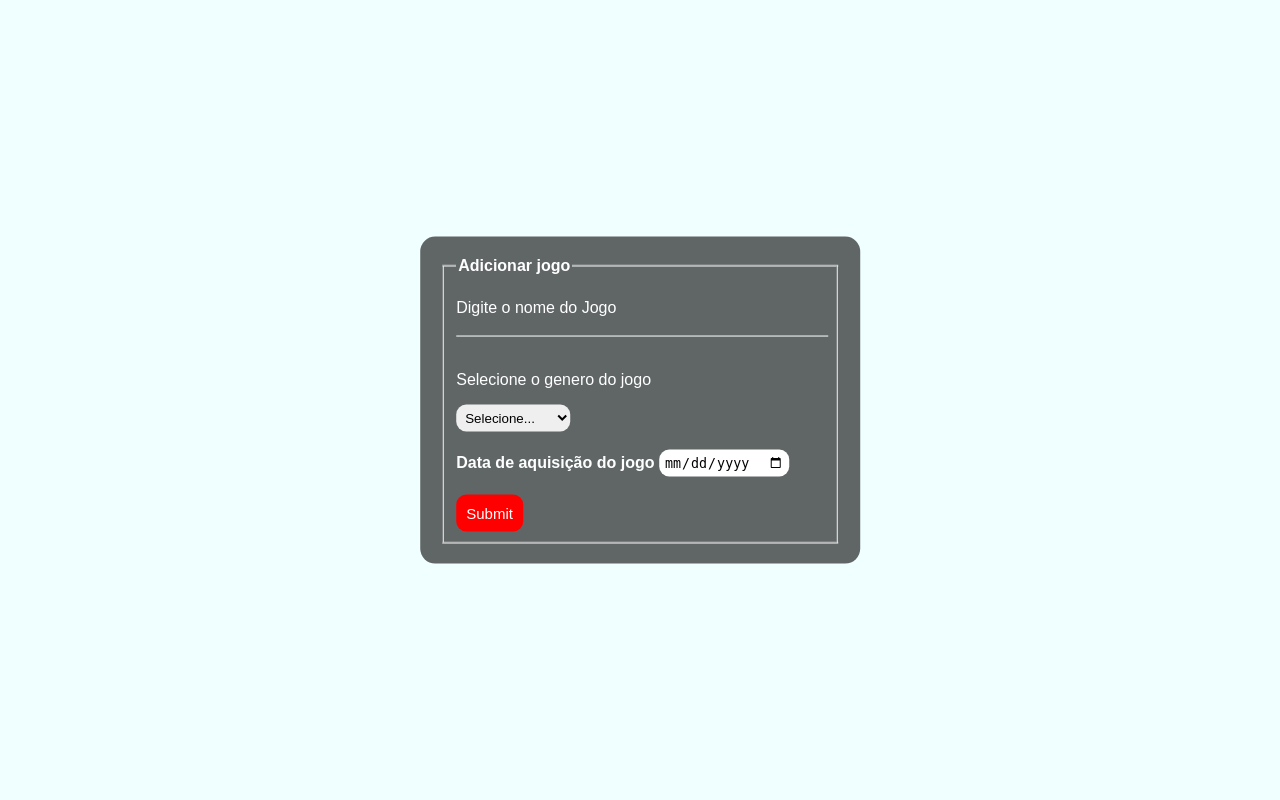
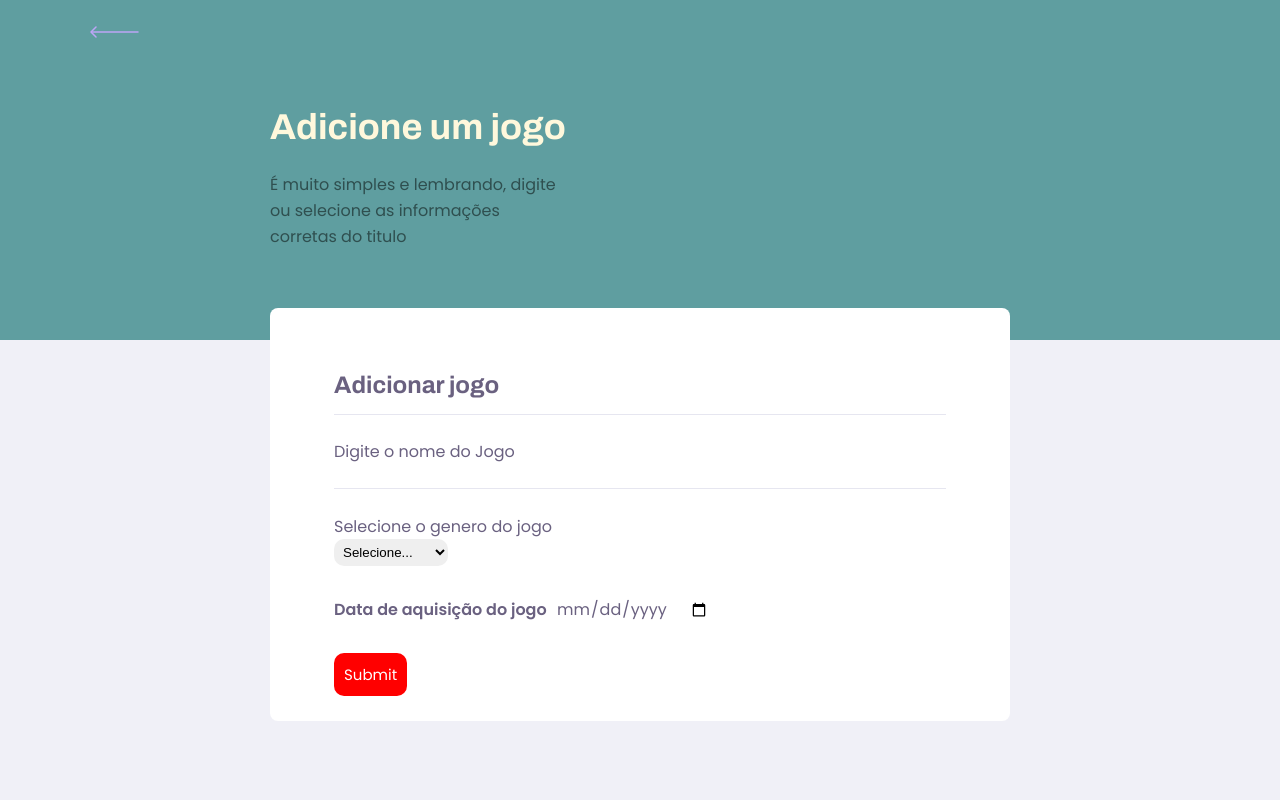
Before and after one commit to anderefelip/gamekeep, a Flask app: page /addgame in a window 1280 px wide. Run offline with Flask 2, Linux system fonts and the light colour scheme.

Commit message:
update CSS

```diff
--- a/archives/notas.txt
+++ b/archives/notas.txt
@@ -4,3 +4,5 @@ python app.py
 #ID error DELETE from db
 
 Preciso que cada usuario tenha sua propria biblioteca com seu login
+
+Precisor resolver erro botao voltar signup
--- a/static/css/addgame.css
+++ /dev/null
@@ -1,72 +0,0 @@
-body{
-    font-family: Arial, Helvetica, sans-serif;
-    background-color: azure;
-}
-
-.box{
-    position: absolute;
-    top: 50%;
-    left: 50%;
-    transform: translate(-50%,-50%);
-    background-color: rgba(0,0,0,0.6);
-    padding: 20px;
-    border-radius: 15px;
-    color: white;
-}
-
-.inputBox{
-    position: relative;
-}
-
-.inputUser{
-    background: none;
-    border: none;
-    border-bottom: 1px solid white;
-    outline: none;
-    color: white;
-    font-size: 15px;
-    width: 100%;
-}
-
-.labelInput{
-    position: absolute;
-    top: 0px;
-    left: 0px;
-    pointer-events: none;
-    transition: 0.5px;
-}
-
-.inputUser:focus ~ .labelInput, .inputUser:valid ~ .labelInput{
-    top: -20px;
-    font-size: 10px;
-}
-
-#genero{
-    border: none;
-    padding: 5px;
-    border-radius: 10px;
-    outline: none;
-    cursor: pointer;
-}
-
-#datainicio{
-    border: none;
-    padding: 5px;
-    border-radius: 10px;
-    outline: none;
-}
-
-#submit{
-    background-color:red;
-    border: none;
-    outline: none;
-    padding: 10px;
-    border-radius: 10px;
-    color:white;
-    font-size: 15px;
-    cursor: pointer;
-}
-
-#submit:hover{
-    background-color:blue;
-}
--- /dev/null
+++ b/static/css/main.css
@@ -0,0 +1,56 @@
+:root {
+    /*variedade cores css*/
+    --color-background: #F0F0F7;
+    --color-text-base: #6A6180;
+    --color-line-in-white: #E6E6F0;
+    --color-input-background: #F8F8FC;
+    --color-button-text: #FFFFFF;
+    --color-box-base: #FFFFFF;
+    --color-box-footer: #FAFAFC;
+    --color-small-info: #C1BCCC;
+    --color-header: cadetblue;
+    --color-text-header: cornsilk;
+
+    /*tamanho da fonte padrão: 16px - 100% - 1rem */
+    font-size: 60%;
+}
+
+* {
+    margin: 0;
+    padding: 0;
+    background-origin: border-box;
+}
+
+html, body {
+    height: 100vh;
+}
+
+body {
+    background: var(--color-background);
+    display: flex;
+    align-items: center;
+    justify-content: center;
+}
+
+body, input, button, textarea {
+    /*font: 500 1.6rem Poppins;*/
+    font-weight: 500;
+    font-family: Poppins;
+    font-size: 1.6rem;
+    color: var(--color-text-base);
+}
+
+#container {
+    width: 90vw;
+    max-width: 700px;
+}
+
+@media (min-width: 700px) {
+    :root {
+        font-size: 62.5%; /*todo 1rem vai ser relativo a 10px*/
+    }
+}
+
+* {
+    box-sizing: border-box;
+}
--- /dev/null
+++ b/static/css/partials/addgame.css
@@ -0,0 +1,91 @@
+#addgame #container {
+    width: 100vw;
+    height: 100vh;
+}
+
+#addgame .page-header .header-content {
+    margin-bottom: 6.4rem;
+}
+
+#addgame main {
+    background: var(--color-box-base);
+    width: 100%;
+    max-width: 74rem;
+    border-radius: 0.8rem;
+    margin: -3.2rem auto 3.2rem;
+    padding-top: 6.4rem;
+}
+
+#addgame fieldset {
+    border: none;
+    padding: 0 2.4rem;
+}
+
+#addgame fieldset legend {
+    font: 700 2.4rem Archivo;
+    color: var(--color-text-title);
+    margin-bottom: 2.4rem;
+
+    display: flex;
+    align-items: center;
+    justify-content: space-between;
+
+    width: 100%;
+
+    padding-bottom: 1.6rem;
+    border-bottom: 1px solid var(--color-line-in-white);
+}
+
+.inputUser{
+    background: none;
+    border: none;
+    border-bottom: 1px solid var(--color-line-in-white);
+    outline: none;
+    color:black;
+    font-size: 15px;
+    width: 100%;
+}
+
+#genero{
+    border: none;
+    padding: 5px;
+    border-radius: 10px;
+    outline: none;
+    cursor: pointer;
+}
+
+#datainicio{
+    border: none;
+    padding: 5px;
+    border-radius: 10px;
+    outline: none;
+}
+
+#submit{
+    background-color:red;
+    border: none;
+    outline: none;
+    padding: 10px;
+    border-radius: 10px;
+    color:white;
+    font-size: 15px;
+    cursor: pointer;
+}
+
+#submit:hover{
+    background-color:blue;
+}
+
+@media (min-width: 700px) {
+    #addgame #container {
+        max-width: 100vw;
+    }
+
+    #addgame .page-header .header-content {
+        margin-bottom: 0;
+    }
+
+    #addgame main fieldset {
+        padding: 0 64px;
+    }
+}
--- /dev/null
+++ b/static/css/partials/header.css
@@ -0,0 +1,75 @@
+.page-header {
+    background-color:var(--color-header);
+    display: flex;
+    flex-direction: column;
+}
+
+.page-header .top-bar-container {
+    width: 90%;
+    margin: 0 auto;
+
+    display: flex;
+    align-items: center;
+    justify-content: space-between;
+
+    padding: 1.6rem 0;
+}
+
+.page-header .top-bar-container a {
+    height: 3.2rem;
+    transition: opacity 0.2s;
+}
+
+.page-header .top-bar-container a:hover {
+    opacity: 0.6;
+}
+
+.page-header .top-bar-container > img {
+    height: 1.6rem;
+}
+
+.page-header .header-content {
+    width: 90%;
+    margin: 3.2rem auto;
+    position: relative;
+}
+
+.page-header .header-content strong {
+    font: 700 3.6rem Archivo;
+    line-height: 4.2rem;
+    color:var(--color-text-header);
+}
+
+.page-header .header-content p {
+    max-width: 30rem;
+    font-size: 1.6rem;
+    line-height: 2.6rem;
+    color:darkslategrey;
+    margin-top: 2.4rem;
+}
+
+@media (min-width: 700px) {
+    .page-header {
+        height: 340px;
+    }
+
+    .page-header .top-bar-container {
+        max-width: 1100px;
+    }
+
+    .page-header .header-content {
+        max-width: 740px;
+
+        margin: 0 auto;
+
+        flex: 1 1;
+        padding-bottom: 48px;
+        display: flex;
+        flex-direction: column;
+        justify-content: center;
+    }
+
+    .page-header .header-content strong {
+        max-width: 350px;
+    }
+}
--- a/templates/addgame.html
+++ b/templates/addgame.html
@@ -4,23 +4,37 @@
     <meta charset="UTF-8">
     <meta http-equiv="X-UA-Compatible" content="IE=edge">
     <meta name="viewport" content="width=device-width, initial-scale=1.0">
-    <title>Adicionar jogo | Gamekeep</title>
-    <link rel="stylesheet" href="/static/css/addgame.css">
+    <title>Gamekeep | Adicionar jogo</title>
     <link rel="shortcut icon" href="/static/images/gamekeep_logo.ico" type="image/ico">
+
+    <link rel="stylesheet" href="/static/css/main.css">
+    <link rel="stylesheet" href="/static/css/partials/header.css">
+    <link rel="stylesheet" href="/static/css/partials/addgame.css">
+
+    <link href="https://fonts.googleapis.com/css2?family=Archivo:wght@400;700&amp;family=Poppins:wght@400;600&amp;display=swap" rel="stylesheet">
+
 </head>
-<body>
+<body id="addgame">
+    <div id="container">
+        <header class="page-header">
+            <div class="top-bar-container">
+                <a href="/index">
+                <img src="/static/images/back.svg" alt="Voltar">
+                </a>
+            </div>
+            <div class="header-content">
+                <strong>Adicione um jogo</strong>
+                <p>É muito simples e lembrando, digite ou selecione as informações corretas do titulo</p>
+            </div>
+        </header>
+        <main>
             <div class="box">
                 <form action="/savegame" method="POST">
                     <fieldset>
                         <legend><b>Adicionar jogo</b></legend>
-                <br>
-                <div class="inputBox">
-                    <tr>
-                        <td for="nome" class="labelInput">Digite o nome do Jogo</td>
-                        <td><input type="text" name="nome" id="nome" class="inputUser" required></td>
-                    </tr>
-                </div>
-                <br>
+                        <tr><td for="nome">Digite o nome do Jogo</td>
+                        <td><input type="text" name="nome" id="nome" class="inputUser" required></td></tr>
+                        <br><br>
                         <div>
                             <tr><td><p>Selecione o genero do jogo</p></td></tr>
                             <tr><td><select name = "genero" id="genero">
@@ -43,8 +57,11 @@
                         <tr><td><input type="date" name="datainicio" id="datainicio" required></td></tr>
                         <br><br>
                         <tr><td><input type="submit" name="submit" id="submit"></td></tr>
+                        <br><br>
                     </fieldset>
                 </form>
             </div>
+        </main>
+    </div>
 </body>
 </html>
```
Also changed, not shown: static/css/partials/gameslibrary.css (added, +66 -0 lines), static/css/partials/login_sign.css (renamed from static/css/login.css, +2 -6 lines), static/css/partials/start_index.css (renamed from static/css/gameslibrary.css, +4 -8 lines), static/css/start_index.css (deleted, +0 -28 lines), templates/gameslibrary.html (+31 -5 lines), templates/index.html (+7 -3 lines), templates/login.html (+7 -2 lines), templates/signup.html (+16 -2 lines), templates/start.html (+6 -4 lines), static/css/partials/deletinho.css (added), static/images/back.svg (added). Lines whose indentation alone changed are shown as unchanged.
